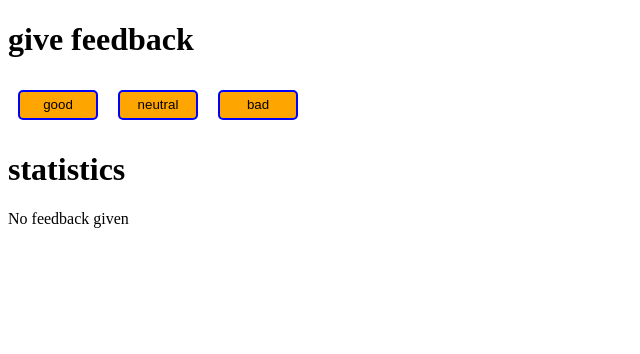
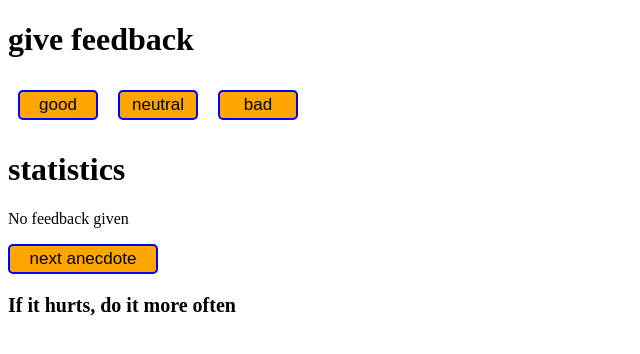
Before and after one commit to Kudchky/FullStackWebDevelopment-Univ.Helsinki, a React (Create React App) app in the folder part1/: page / in a window 1280 px wide. Shown: the top 354 px of the page, without its empty margins (0-640 px from the left). Built offline with nearby package versions, Linux system fonts and the light colour scheme.

Commit message:
Done exercise anecdotes

```diff
--- a/part1/public/index.html
+++ b/part1/public/index.html
@@ -17,7 +17,7 @@
     <link rel="manifest" href="%PUBLIC_URL%/manifest.json" />
     <!--
       Notice the use of %PUBLIC_URL% in the tags above.
-      It will be replaced with the URL of the `public` folder during the build.
+    It will be replaced with the URL of the `public` folder during the build.
       Only files inside the `public` folder can be referenced from the HTML.
 
       Unlike "/favicon.ico" or "favicon.ico", "%PUBLIC_URL%/favicon.ico" will
--- /dev/null
+++ b/part1/src/Anecdotes.jsx
@@ -0,0 +1,39 @@
+import React from "react";
+
+const Anecdotes = ({ selected, setSelected }) => {
+  const anecdotes = [
+    "If it hurts, do it more often",
+    "Adding manpower to a late software project makes it later!",
+    "The first 90 percent of the code accounts for the first 90 percent of the development time...The remaining 10 percent of the code accounts for the other 90 percent of the development time.",
+    "Any fool can write code that a computer can understand. Good programmers write code that humans can understand.",
+    "Premature optimization is the root of all evil.",
+    "Debugging is twice as hard as writing the code in the first place. Therefore, if you write the code as cleverly as possible, you are, by definition, not smart enough to debug it.",
+  ];
+
+  const clickAnecdotesRandom = () => {
+    setSelected(Math.floor(Math.random() * (anecdotes.length - 0)) + 0);
+  };
+  return (
+    <div>
+      <button
+        onClick={clickAnecdotesRandom}
+        style={{
+          fontSize: "17px",
+          width: "150px",
+          height: "30px",
+          backgroundColor: "orange",
+          borderRadius: "5px",
+          border: "2px solid blue",
+          cursor: "pointer",
+        }}
+      >
+        next anecdote
+      </button>
+      <p style={{ fontWeight: "bold", fontSize: "20px" }}>
+        {anecdotes[selected]}
+      </p>
+    </div>
+  );
+};
+
+export default Anecdotes;
--- a/part1/src/App.jsx
+++ b/part1/src/App.jsx
@@ -1,12 +1,14 @@
 import React, { useState } from "react";
-import Button from "./Button.jsx";
-import Statistics from "./Statistics.jsx";
+import Button from "./Button";
+import Statistics from "./Statistics";
+import Anecdotes from "./Anecdotes";
 
 const App = () => {
   // convertirlo a un estado de objetos
   const [good, setGood] = useState(0);
   const [neutral, setNeutral] = useState(0);
   const [bad, setBad] = useState(0);
+  const [selected, setSelected] = useState(0);
 
   const calificar = (calificacion, setCalificaion) => {
     return () => {
@@ -30,6 +32,7 @@
       ) : (
         <p>No feedback given</p>
       )}
+      <Anecdotes selected={selected} setSelected={setSelected} />
     </div>
   );
 };
--- a/part1/src/Button.jsx
+++ b/part1/src/Button.jsx
@@ -6,6 +6,7 @@
       <button
         onClick={handleClick}
         style={{
+          fontSize: "17px",
           width: "80px",
           height: "30px",
           backgroundColor: "orange",
```
Also changed, not shown: 1 other file (tests, documents, lock files or other folders).
